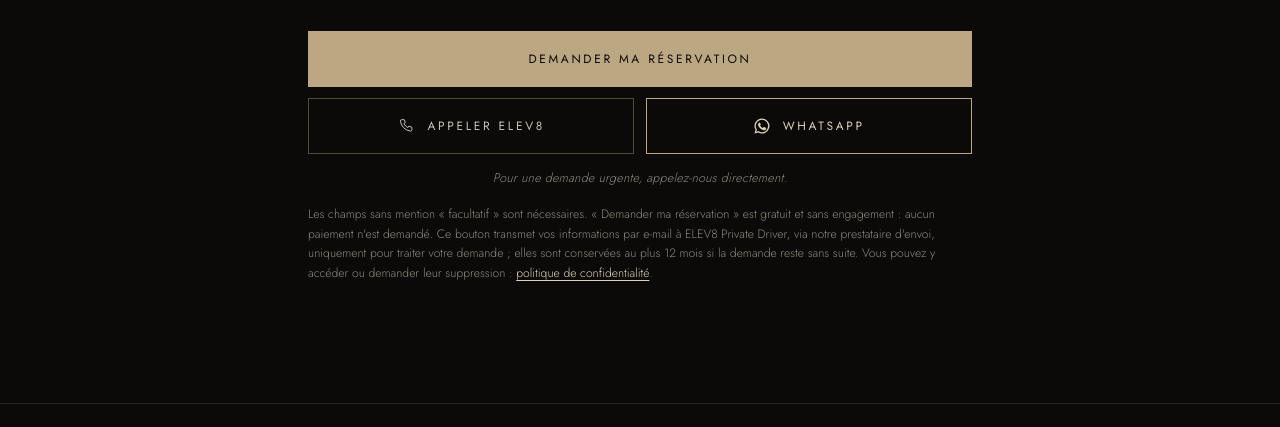
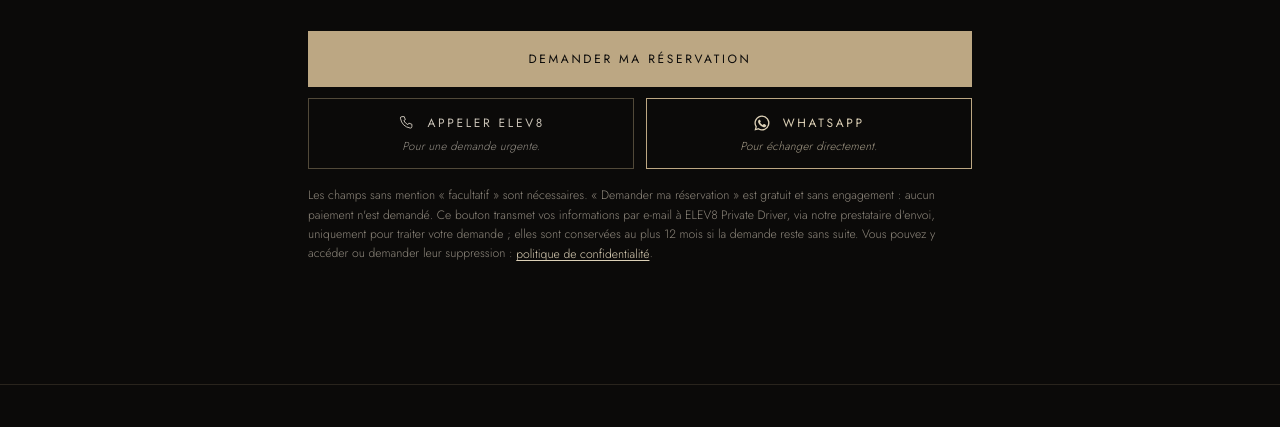
Before and after one commit to mimouni21ee-tech/elev8-private-driver, a website: page public/index.html in a window 1280 px wide. Shown: the part 5307-5734 px from the top of the page. Drawn offline with nearby package versions, Linux system fonts and the light colour scheme.

Commit message:
Add files via upload

```diff
--- a/public/assets/css/style.css
+++ b/public/assets/css/style.css
@@ -925,7 +925,10 @@ html.has-intro.intro-skip:not(.is-bord) .route__stop { animation-delay: var(--d,
 .resa-pro__lien { color: var(--champagne-clair); text-decoration: underline; text-decoration-color: var(--filet-fort); text-underline-offset: .25em; padding-block: .5rem; }
 .resa-pro__actions { margin: .35rem 0 0; display: flex; flex-wrap: wrap; gap: .25rem 1.25rem; font-size: var(--s-sm); }
 .resa-pro__actions a { color: var(--ivoire-doux); text-decoration: none; padding-block: .55rem; border-bottom: 1px solid var(--filet-fort); }
-.form__urgent { margin: -1.15rem 0 -.5rem; padding: 0 .5rem; text-align: center; font-size: .78rem; font-style: italic; letter-spacing: .02em; line-height: 1.5; color: var(--gris); }
+/* Boutons « Appeler ELEV8 » et « WhatsApp » du formulaire : petit sous-texte dans le bouton */
+.btn--sous { flex-direction: column; gap: .45rem; padding-block: .9rem; min-height: 4.25rem; }
+.btn__ligne { display: inline-flex; align-items: center; justify-content: center; gap: .75rem; }
+.btn__sous { font: italic 300 .72rem/1.25 var(--f-body); letter-spacing: .02em; text-transform: none; opacity: .72; text-align: center; }
 .sent__vcf { justify-content: center; }
 #sent .recap__actions { display: grid; gap: .9rem; justify-items: start; }
 /* Téléphone : le formulaire arrive vite (étapes masquées, intro resserrée) */
--- a/public/config.js
+++ b/public/config.js
@@ -164,7 +164,8 @@ window.SITE_CONFIG = {
     messageWhatsAppDirect: "Bonjour ELEV8, je souhaite des renseignements pour un trajet.",
     boutonEnvoyer: "Demander ma réservation",      // Bouton principal : demande gratuite, sans paiement
     boutonAppeler: "Appeler ELEV8",
-    aideUrgence: "Pour une demande urgente, appelez-nous directement.",
+    sousTitreAppeler: "Pour une demande urgente.",       // petit texte sous « Appeler ELEV8 », dans le bouton
+    sousTitreWhatsApp: "Pour échanger directement.",     // petit texte sous « WhatsApp », dans le bouton
     boutonFicheContact: "Enregistrer ELEV8 dans mes contacts",   // proposé après l'envoi réussi d'une demande
     boutonWhatsApp: "WhatsApp",                    // Envoie le détail du formulaire (et l'estimation) dans WhatsApp
     /* Estimation affichée dans le formulaire (calculée par le serveur, jamais modifiable par le client) */
--- a/public/index.html
+++ b/public/index.html
@@ -329,13 +329,12 @@
         <p class="form__estimate" id="estRecap" hidden></p>
         <div class="form__actions">
           <button class="btn btn--solid btn--main" type="submit" id="sendBtn"><span data-c="reservation.boutonEnvoyer">Demander ma réservation</span></button>
-          <a class="btn btn--quiet" id="formCall" href="tel:+33626927218"><svg viewBox="0 0 24 24" aria-hidden="true" width="18" height="18"><path fill="none" stroke="currentColor" stroke-width="1.3" stroke-linejoin="round" d="M5.2 3.5h3.1l1.5 4-2 1.3a11 11 0 0 0 5.4 5.4l1.3-2 4 1.5v3.1a2 2 0 0 1-2.1 2A16.5 16.5 0 0 1 3.2 5.6a2 2 0 0 1 2-2.1Z"/></svg><span data-c="reservation.boutonAppeler">Appeler ELEV8</span></a>
-          <button class="btn btn--gold" type="button" id="waBtn">
-            <svg class="i-wa" viewBox="0 0 24 24" aria-hidden="true" width="18" height="18"><path fill="currentColor" d="M12 2a10 10 0 0 0-8.6 15.1L2 22l5-1.3A10 10 0 1 0 12 2Zm0 18.2c-1.5 0-3-.4-4.3-1.2l-.3-.2-3 .8.8-2.9-.2-.3A8.2 8.2 0 1 1 12 20.2Zm4.5-6.1c-.2-.1-1.5-.7-1.7-.8-.2-.1-.4-.1-.6.1l-.8 1c-.1.2-.3.2-.5.1a6.7 6.7 0 0 1-3.3-2.9c-.3-.4.2-.4.7-1.3.1-.2 0-.3 0-.4l-.8-1.8c-.2-.5-.4-.4-.6-.4h-.5a1 1 0 0 0-.7.3c-.2.3-.9.9-.9 2.2s1 2.6 1.1 2.7c.1.2 1.9 2.9 4.6 4 1.7.7 2.4.8 3.2.7.5-.1 1.5-.6 1.8-1.2.2-.6.2-1.1.1-1.2l-.4-.2Z"/></svg>
-            <span data-c="reservation.boutonWhatsApp">WhatsApp</span>
+          <a class="btn btn--quiet btn--sous" id="formCall" href="tel:+33626927218"><span class="btn__ligne"><svg viewBox="0 0 24 24" aria-hidden="true" width="18" height="18"><path fill="none" stroke="currentColor" stroke-width="1.3" stroke-linejoin="round" d="M5.2 3.5h3.1l1.5 4-2 1.3a11 11 0 0 0 5.4 5.4l1.3-2 4 1.5v3.1a2 2 0 0 1-2.1 2A16.5 16.5 0 0 1 3.2 5.6a2 2 0 0 1 2-2.1Z"/></svg><span data-c="reservation.boutonAppeler">Appeler ELEV8</span></span><span class="btn__sous" data-c="reservation.sousTitreAppeler">Pour une demande urgente.</span></a>
+          <button class="btn btn--gold btn--sous" type="button" id="waBtn">
+            <span class="btn__ligne"><svg class="i-wa" viewBox="0 0 24 24" aria-hidden="true" width="18" height="18"><path fill="currentColor" d="M12 2a10 10 0 0 0-8.6 15.1L2 22l5-1.3A10 10 0 1 0 12 2Zm0 18.2c-1.5 0-3-.4-4.3-1.2l-.3-.2-3 .8.8-2.9-.2-.3A8.2 8.2 0 1 1 12 20.2Zm4.5-6.1c-.2-.1-1.5-.7-1.7-.8-.2-.1-.4-.1-.6.1l-.8 1c-.1.2-.3.2-.5.1a6.7 6.7 0 0 1-3.3-2.9c-.3-.4.2-.4.7-1.3.1-.2 0-.3 0-.4l-.8-1.8c-.2-.5-.4-.4-.6-.4h-.5a1 1 0 0 0-.7.3c-.2.3-.9.9-.9 2.2s1 2.6 1.1 2.7c.1.2 1.9 2.9 4.6 4 1.7.7 2.4.8 3.2.7.5-.1 1.5-.6 1.8-1.2.2-.6.2-1.1.1-1.2l-.4-.2Z"/></svg><span data-c="reservation.boutonWhatsApp">WhatsApp</span></span>
+            <span class="btn__sous" data-c="reservation.sousTitreWhatsApp">Pour échanger directement.</span>
           </button>
         </div>
-        <p class="form__urgent" data-c="reservation.aideUrgence">Pour une demande urgente, appelez-nous directement.</p>
         <div class="form__status" id="formStatus" role="alert" hidden></div>
         <p class="form__note" data-html="reservation.noteConfidentialite"></p>
       </form>
```
Also changed, not shown: public/reservation/index.html (+4 -5 lines).
